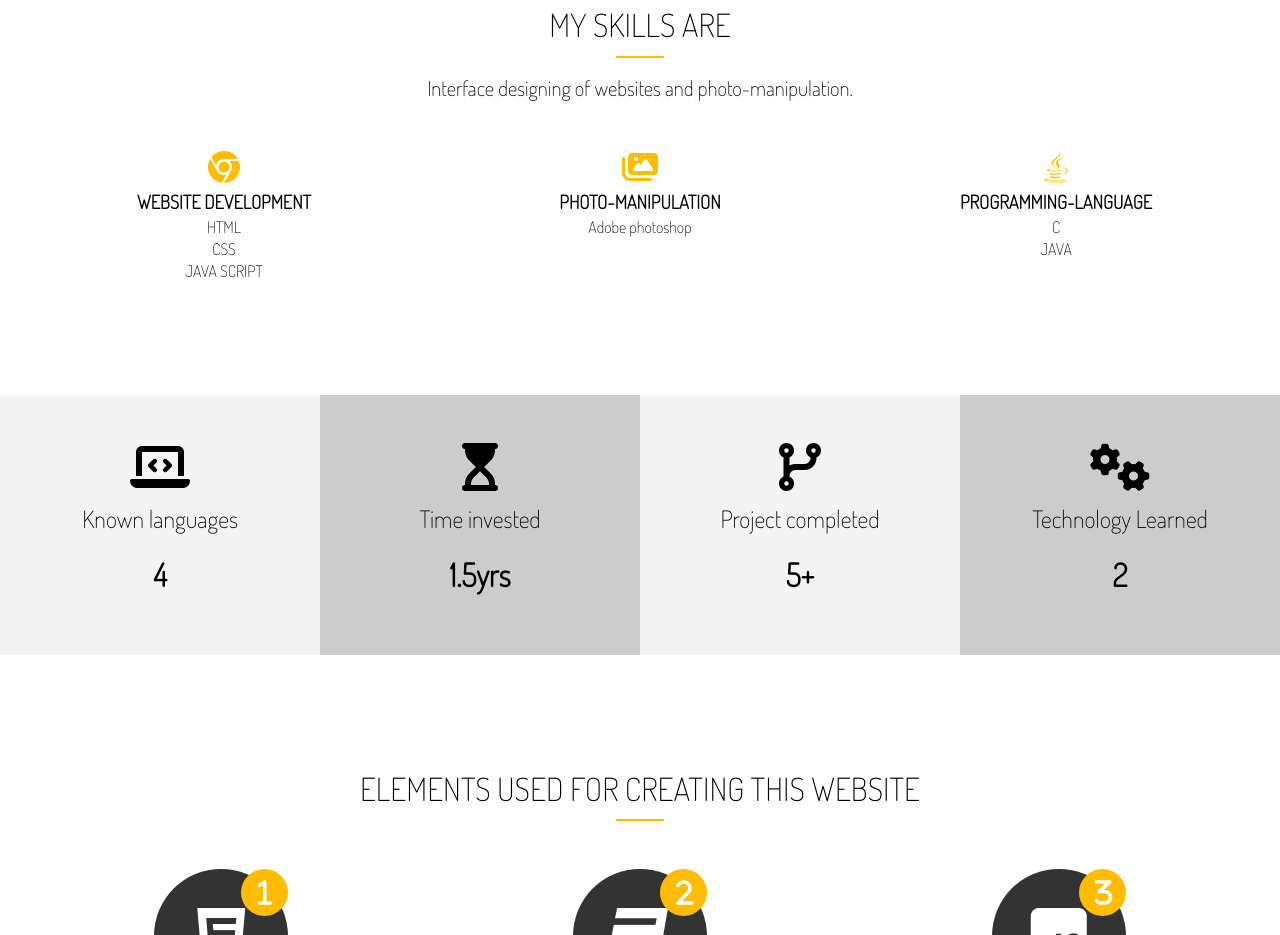
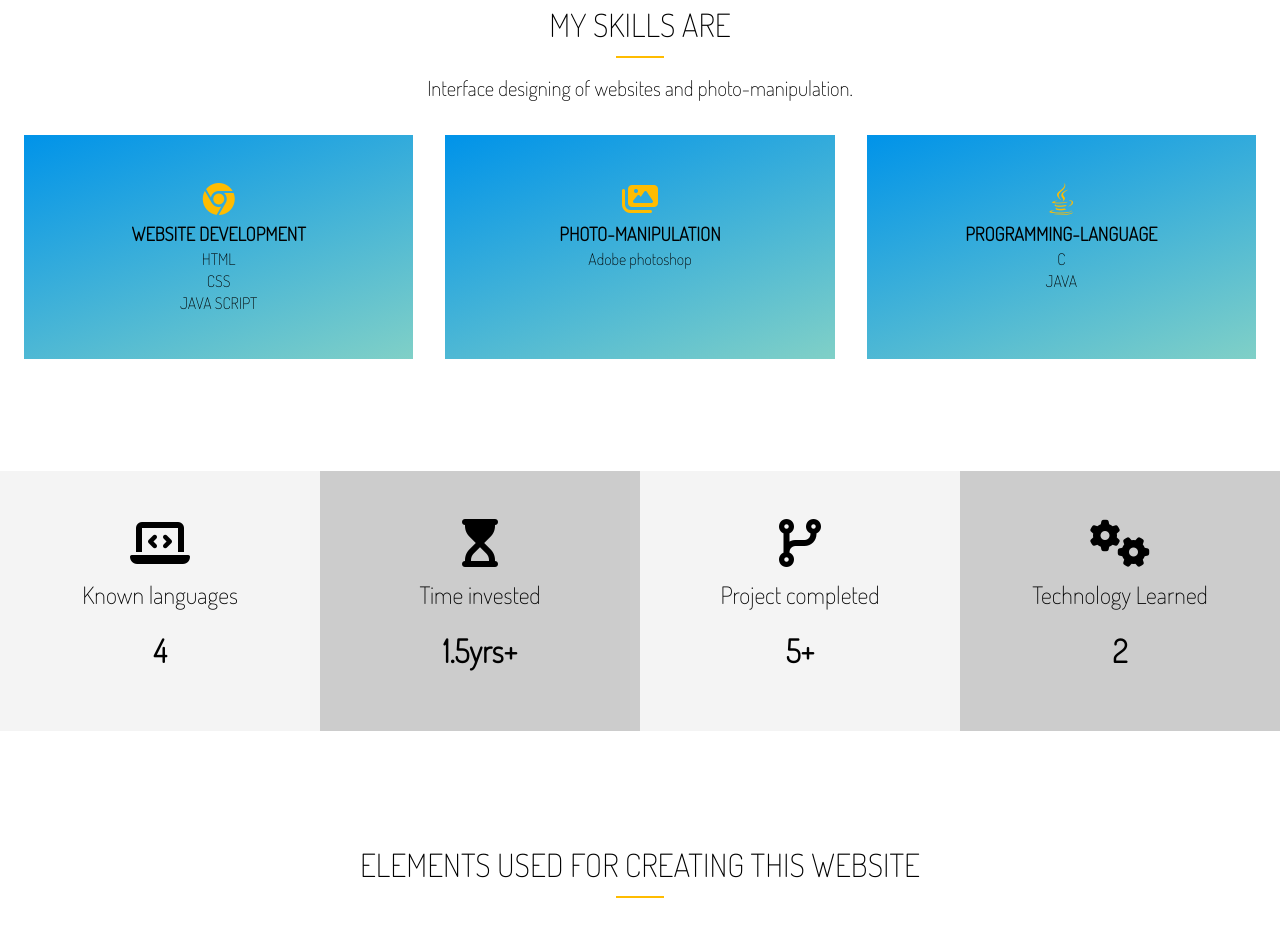
Before and after one commit to lethal-bot/new-portfolio, a plain HTML site: page index.html in a window 1280 px wide. Shown: the part 829-1764 px from the top of the page. Drawn offline with Linux system fonts and the light colour scheme.

Commit message:
flip cards animation

```diff
--- a/css/style.css
+++ b/css/style.css
@@ -88,15 +88,40 @@ img{
 
 /* home sections */
 #home-a .specials{
-    margin-top: 3rem;
+    /* margin-top: 3rem; */
     display: grid;
-    grid-gap: 1rem;
+    grid-gap: 2rem;
     grid-template-columns: repeat(3,1fr);
 }
 #home-a .fa-2x{
     color: var(--main-color);
     padding-bottom: 0.4rem;
 }
+#home-a .thecard{
+    height: 8rem;
+    padding: 3rem 0 3rem 0;
+    background-color: #0093E9;
+    background-image: linear-gradient(160deg, #0093E9 0%, #80D0C7 100%);
+    transform-style: preserve-3d;
+    transition: all 0.5s ease;
+}
+#home-a .thecard:hover{
+    transform: rotateY(180deg);
+}
+#home-a .front{
+    position: absolute;
+    height: 100%;
+    width: 100%;
+    backface-visibility: hidden;
+}
+#home-a .back{
+    position: absolute;
+    height: 100%;
+    width: 100%;
+    backface-visibility: hidden;
+    transform: rotateY(180deg);
+}
+
 #home-b .stats{
     display: grid;
     grid-template-columns: repeat(4,1fr);
--- a/index.html
+++ b/index.html
@@ -47,23 +47,40 @@
                 Interface designing of websites and photo-manipulation.
             </p>
             <div class="specials">
-                <div>
+                <div class="thecard">
+                    <div class="front">
                         <i class="fa-brands fa-chrome fa-2x"></i>
                         <h3>Website development</h3>
                         <p>HTML</p>
                         <p>CSS</p>
                         <p>JAVA SCRIPT</p>
                     </div>
-                <div>
+                    <div class="back">
+                        <p>THIS WEBSITE IT SELF IS AN EXAMPLE OF MY WORK ON HTML, CSS AND JAVA SCRIPT. TO KNOW MORE VISIT MY GITHUB</p>
+                        <a target="_blank" href="https://github.com/lethal-bot" class="btn-dark">GITHUB</a>
+                    </div>
+                </div>
+                <div class="thecard">
+                    <div class="front">
                         <i class="fa-solid fa-images fa-2x"></i>
                         <h3>Photo-Manipulation</h3>
                         <p>Adobe photoshop</p>
                     </div>
-                <div>
+                    <div class="back">
+                        <p>COMING SOON...</p>
+                    </div>
+                </div>
+                <div class="thecard">
+                    <div class="front">
                         <i class="fa-brands fa-java fa-2x"></i>
                         <h3>Programming-Language</h3>
                         <p>C</p>
                         <p>JAVA</p>
+                    </div>
+                    <div class="back">
+                        <a target="_blank" href="https://leetcode.com/user0867V/" class="btn-dark">LEETCODE</a>
+                        <a target="_blank" href="https://www.hackerrank.com/aditya165_in" class="btn-light">HACKERRANK</a>
+                    </div>
                 </div>
             </div>
         </div>
@@ -83,7 +100,7 @@
                 <ul>
                     <li><i class="fas fa-hourglass-start fa-3x"></i></li>
                     <li class="stats-title">Time invested</li>
-                    <li class="stats-number">1.5yrs</li>
+                    <li class="stats-number">1.5yrs+</li>
                 </ul>
             </div>
             <div>
```
Lines whose indentation alone changed are shown as unchanged.
